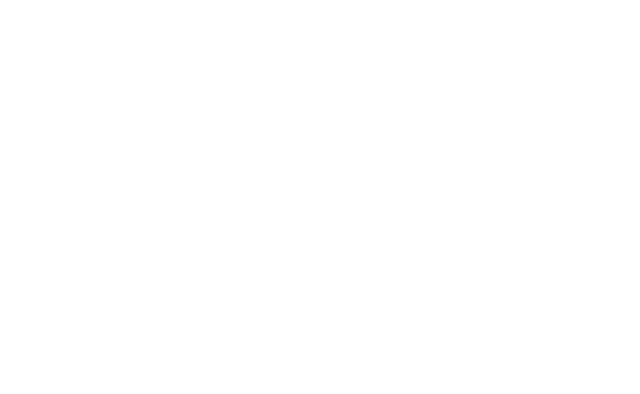
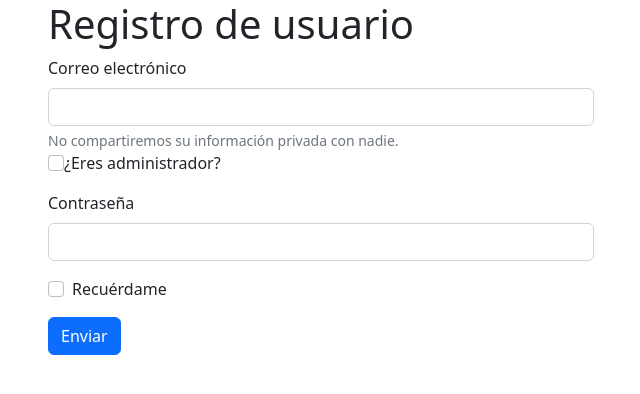
Before and after one commit to Luisalberto2020/proyecto-peps2, an Angular app in the folder angular/: page /registro in a window 1280 px wide. Before the commit this address led to /. Shown: the top 394 px of the page, without its empty margins (319-959 px from the left). Built offline with nearby package versions, Linux system fonts and the light colour scheme.

Commit message:
angular login

```diff
--- a/angular/src/app/app.module.ts
+++ b/angular/src/app/app.module.ts
@@ -12,7 +12,7 @@ import { ProductosComponent } from 'src/components/productos/productos/productos
 
 const routes: Routes = [
   { path: 'login', component: LoginComponent },
-  { path: 'registroc', component: RegistroCComponent },
+  { path: 'registro', component: RegistroCComponent },
   { path: 'productos', component: ProductosComponent },
 ];
 
--- a/angular/src/components/Registro/login/login.component.html
+++ b/angular/src/components/Registro/login/login.component.html
@@ -1,5 +1,5 @@
 <h1>Inicio de sesión</h1>
-<form>
+<form (submit)="prueba(paswd.value)">
     <div class="mb-3">
       <label for="exampleInputEmail1" class="form-label">Usuario</label>
       <input type="email" class="form-control" id="exampleInputEmail1" aria-describedby="emailHelp">
@@ -7,7 +7,7 @@
     </div>
     <div class="mb-3">
       <label for="exampleInputPassword1" class="form-label">Contraseña</label>
-      <input type="password" class="form-control" id="exampleInputPassword1">
+      <input type="password" class="form-control" #paswd>
     </div>
 
     <button type="submit" class="btn btn-primary">Enviar</button>
--- a/angular/src/components/Registro/login/login.component.ts
+++ b/angular/src/components/Registro/login/login.component.ts
@@ -7,4 +7,8 @@ import { Component } from '@angular/core';
 })
 export class LoginComponent {
 
+  prueba(nombre:string){
+    alert(nombre)
+  }
+
 }
--- a/angular/src/components/Registro/registro-c/registro-c.component.html
+++ b/angular/src/components/Registro/registro-c/registro-c.component.html
@@ -1,18 +1,18 @@
 <div class="container">
   <div class="row justify-content-md-center">
     <div class="col col-xl-6 col-lg-4">
-<form>
+<form (submit)="registrar($event,email.value,passwd.value,true)">
   <h1>Registro de usuario</h1>
     <div class="mb-3">
       <label for="exampleInputEmail1" class="form-label">Correo electrónico</label>
-      <input type="email" class="form-control" id="exampleInputEmail1" aria-describedby="emailHelp">
+      <input #email type="email" class="form-control" id="exampleInputEmail1" aria-describedby="emailHelp">
       <div id="emailHelp" class="form-text">No compartiremos su información privada con nadie.</div>
       <input type="checkbox" class="form-check-input" id="exampleCheck1">
-      <label class="form-check-label" for="exampleCheck1">¿Eres administrador?</label>
+      <label #admin class="form-check-label" value="true" for="exampleCheck1">¿Eres administrador?</label>
     </div>
     <div class="mb-3">
       <label for="exampleInputPassword1" class="form-label">Contrase&ntilde;a</label>
-      <input type="password" class="form-control" id="exampleInputPassword1">
+      <input #passwd type="password" class="form-control" id="exampleInputPassword1">
     </div>
     <div class="mb-3 form-check">
       <input type="checkbox" class="form-check-input" id="exampleCheck1">
@@ -20,6 +20,7 @@
     </div>
     <button type="submit" class="btn btn-primary">Enviar</button>
   </form>
+
     </div>
   </div>
 </div>
--- a/angular/src/components/Registro/registro-c/registro-c.component.ts
+++ b/angular/src/components/Registro/registro-c/registro-c.component.ts
@@ -1,4 +1,5 @@
 import { Component } from '@angular/core';
+import { Router } from '@angular/router';
 
 @Component({
   selector: 'app-registro-c',
@@ -6,5 +7,31 @@ import { Component } from '@angular/core';
   styleUrls: ['./registro-c.component.scss']
 })
 export class RegistroCComponent {
+  mostrarFallo:Boolean = false;
+  constructor(private router: Router) { }
+
+
+
+  registrar(event:Event,email:string, passwd:string,admin:boolean ){
+
+
+    const options = {
+        method: 'POST',
+        headers: {
+          "Content-Type": "application/json"
+        },
+        body: JSON.stringify({email, passwd, admin}),
+
+    }
+    console.log(options);
+      fetch('http://localhost:5000/crear').then(res => res.json()).then(data => {
+        if (data.status === 200) {
+          this.router.navigate(['/login']);
+        }else {
+          this.mostrarFallo = true;
+        }
+      });
+      event.preventDefault();
+  }
 
 }
```
Also changed, not shown: 1 other file (tests, documents, lock files or other folders).
